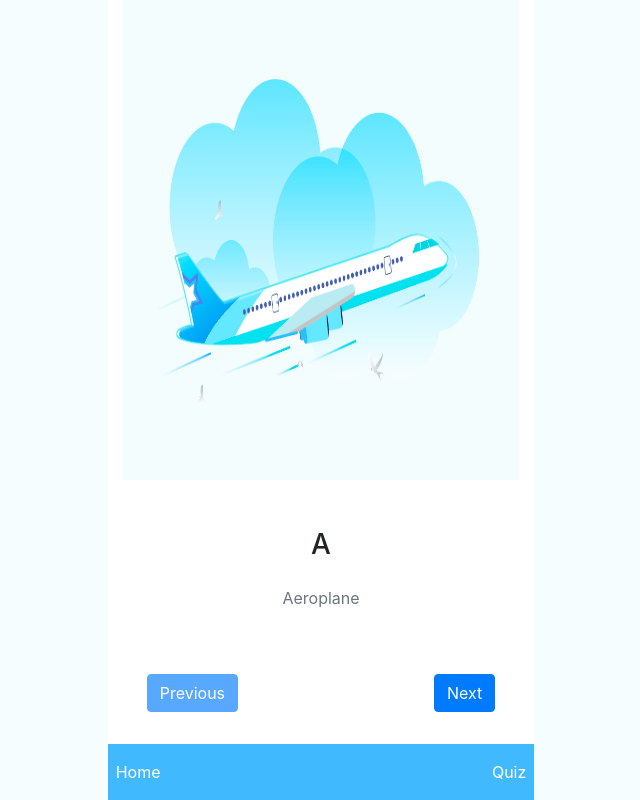
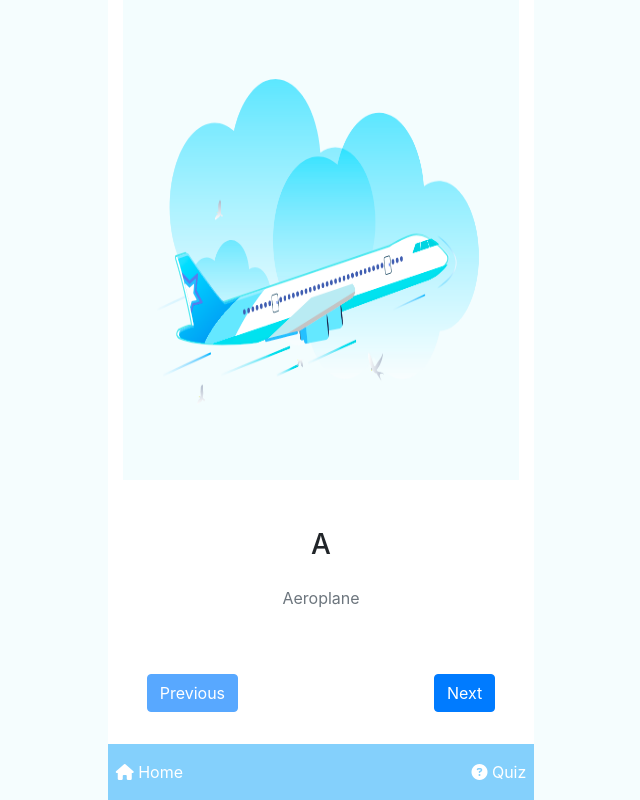
Before and after one commit to dev-jey/kids-app, a plain HTML site: page abcd.html in a window 1280 px wide. Shown: the whole page, without its empty margins (319-959 px from the left). Drawn offline with nearby package versions, Linux system fonts and the light colour scheme.

Commit message:
Add fontawesome icons

```diff
--- a/abcd.html
+++ b/abcd.html
@@ -50,10 +50,11 @@
 
     <footer class="col-md-4 mx-auto">
       <nav class="navbar fixed-bottom col-md-4 mx-auto bottom-nav">
-        <a class="navbar-item p-2" href="home.html">Home</a>
-        <a class="navbar-item p-2" href="learn.html">Quiz</a>
+        <a class="navbar-item p-2" href="home.html"><i class="fas fa-home"></i>&nbsp;Home</a>
+        <a class="navbar-item p-2" href="learn.html"><i class="fas fa-question-circle"></i>&nbsp;Quiz</a>
       </nav>
     </footer>
+    <script src="https://kit.fontawesome.com/d80bdf9064.js"></script>
     <script
       src="https://code.jquery.com/jquery-3.3.1.slim.min.js"
       integrity="sha384-q8i/X+965DzO0rT7abK41JStQIAqVgRVzpbzo5smXKp4YfRvH+8abtTE1Pi6jizo"
--- a/index.css
+++ b/index.css
@@ -32,5 +32,5 @@ a:hover {
   margin: auto;
 }
 .bottom-nav {
-  background: rgb(65, 185, 255) !important;
+  background: rgb(132, 208, 252) !important;
 }
```
Also changed, not shown: car.html (+3 -2 lines), error.html (+3 -2 lines), home.html (+3 -2 lines), index.html (+1 -0 lines), learn.html (+3 -2 lines), success.html (+3 -2 lines).
